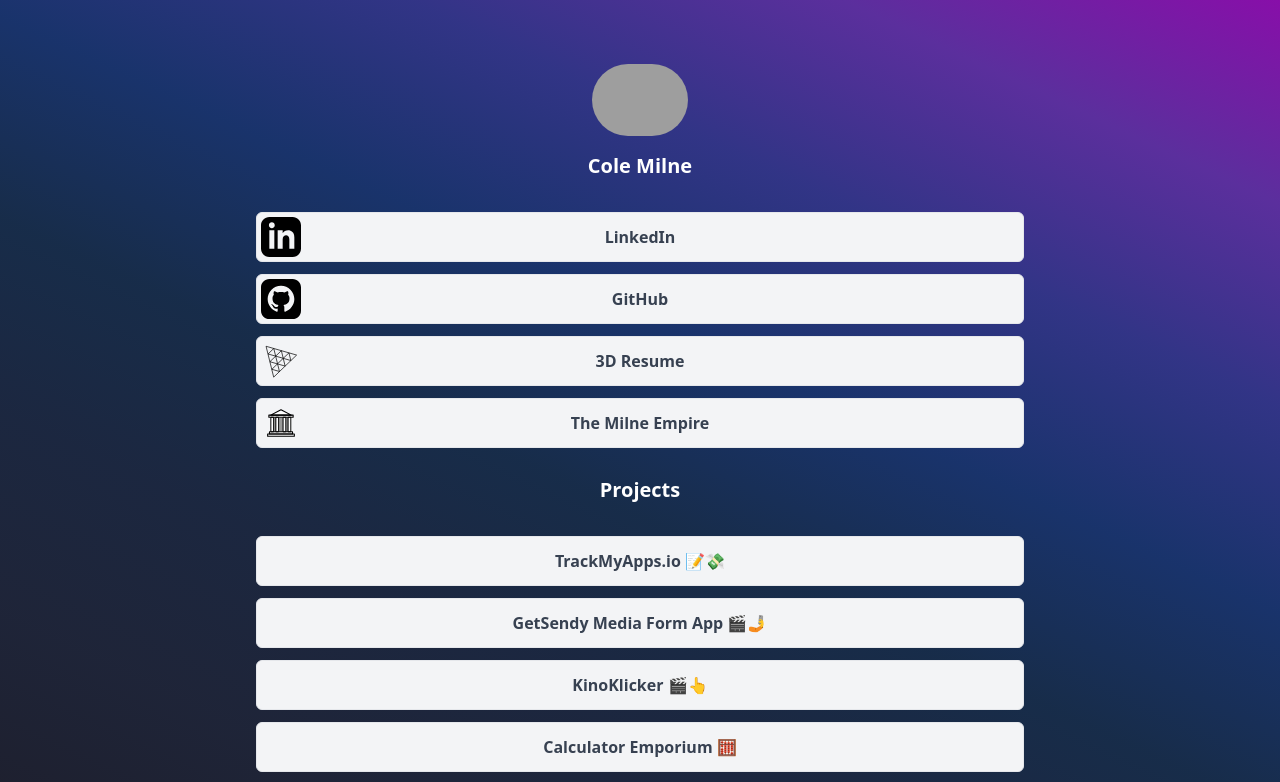
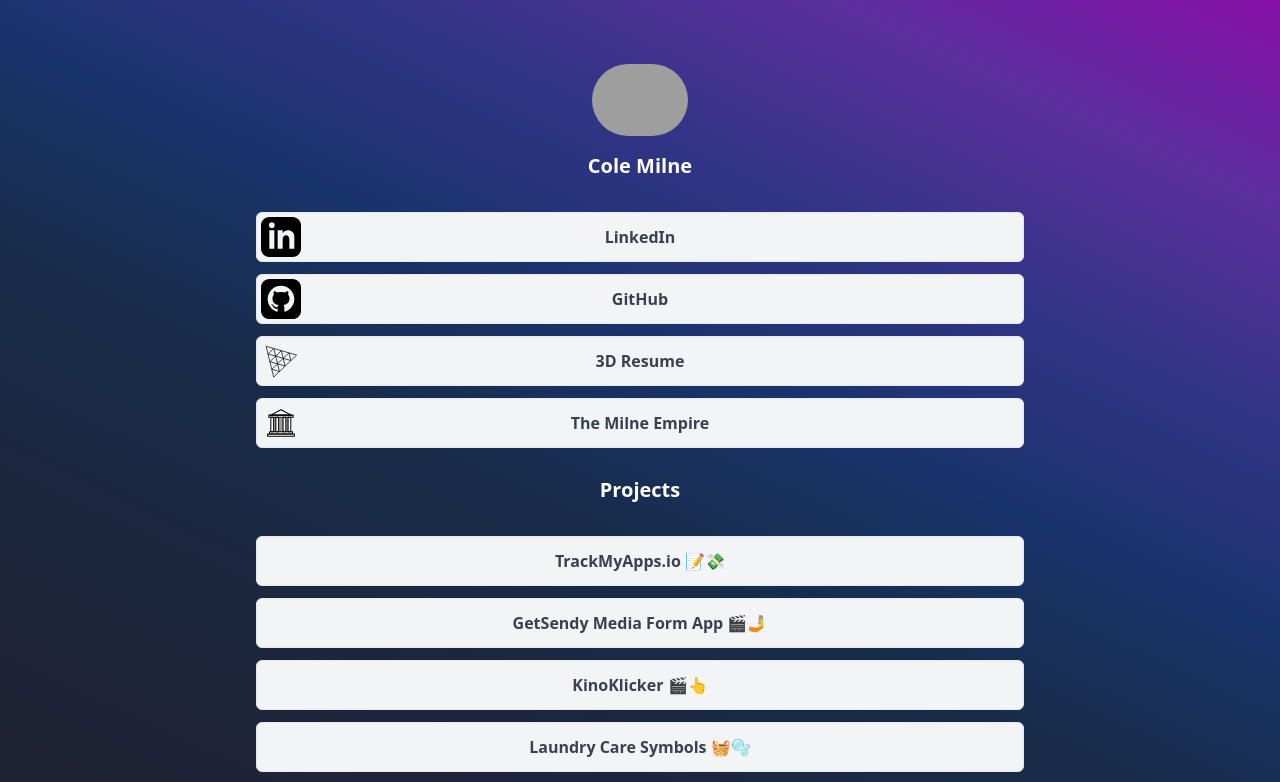
Before and after one commit to colemilne54/cole-milne-links, a Next.js app: page / in a window 1280 px wide. Shown: the top 782 px of the page. Built offline with nearby package versions, Linux system fonts and the light colour scheme; grey boxes are pictures that could not be loaded.

Commit message:
gitignore idea and add laundry care symbols project

```diff
--- a/app/page.tsx
+++ b/app/page.tsx
@@ -40,6 +40,10 @@
       {
           "title": "KinoKlicker 🎬👆",
           "href": "https://kino-klicker.vercel.app/"
+      },
+      {
+          "title": "Laundry Care Symbols 🧺🫧",
+          "href": "https://colemilne54.github.io/laundry-care-symbols/"
       },
       {
           "title": "Calculator Emporium 🧮",
```
Also changed, not shown: 2 other files (tests, documents, lock files or other folders).
